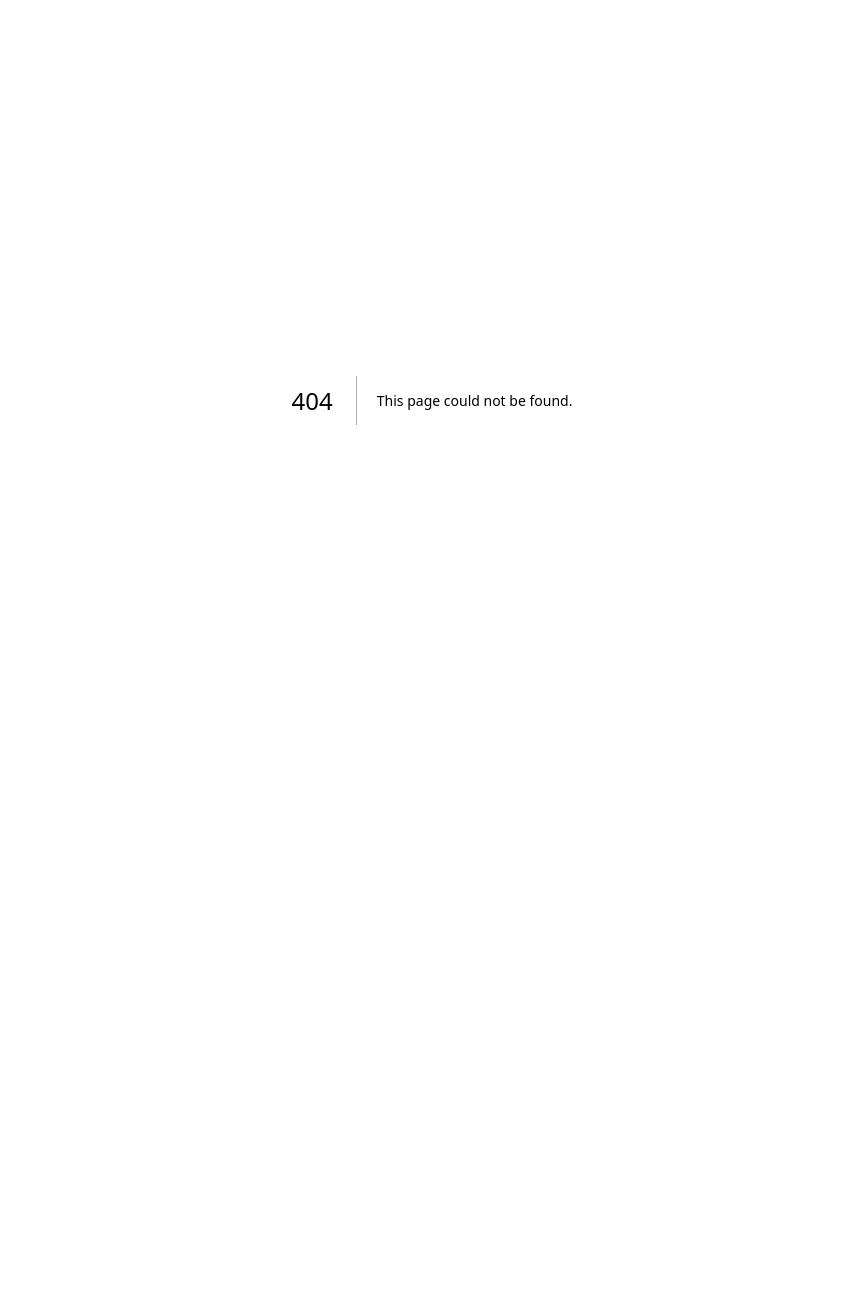
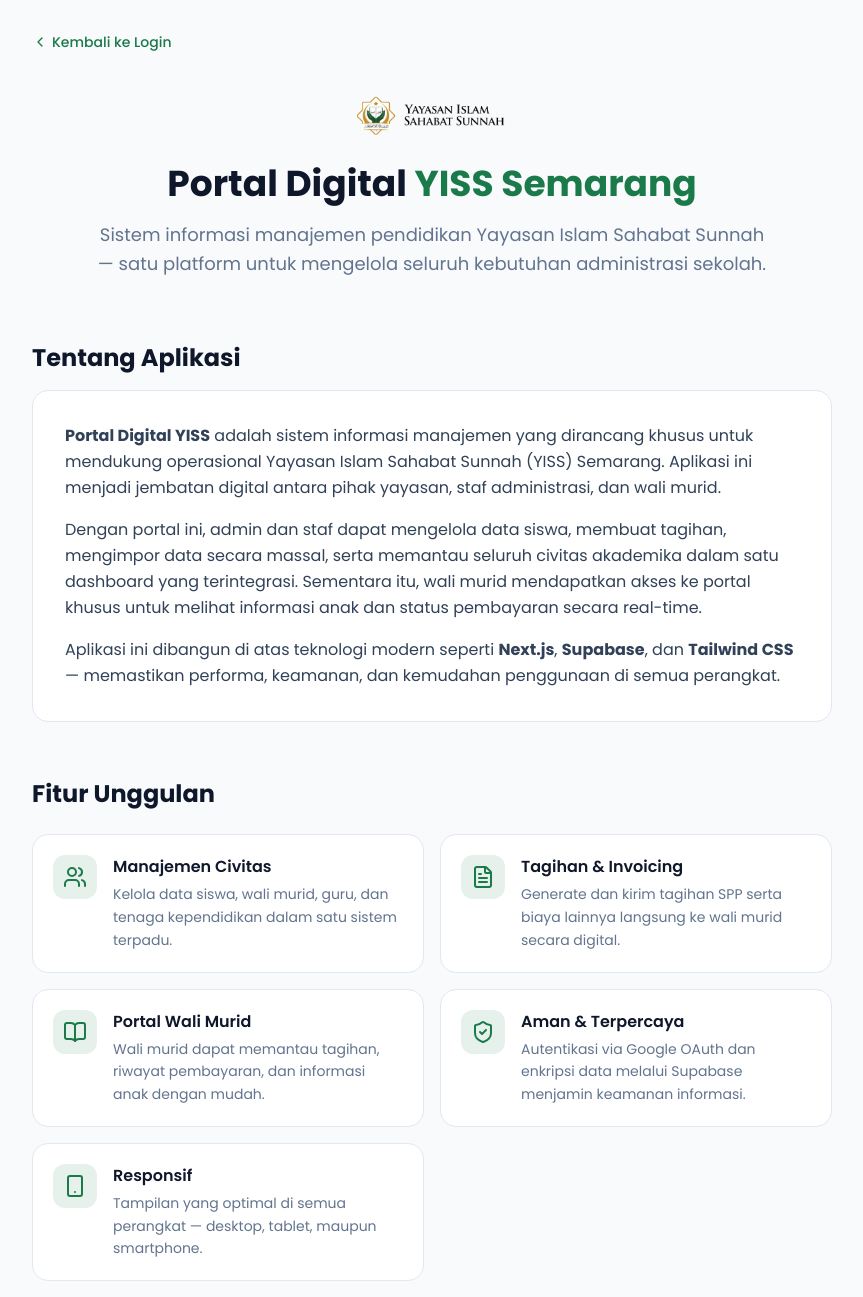
Before and after one commit to amysidra/newadminyiss, a Next.js app: page /about in a window 1280 px wide. Before the commit this address had no page. Shown: the top 1297 px of the page, without its empty margins (208-1071 px from the left). Before the commit the page ends 800 px from the top, so only its background shows below. Built offline with nearby package versions, Linux system fonts and the light colour scheme.

Commit message:
feat: add About page, initial student management dashboard, and landing page structure

```diff
--- /dev/null
+++ b/app/about/page.tsx
@@ -0,0 +1,177 @@
+"use client";
+
+import React from "react";
+import Link from "next/link";
+import Image from "next/image";
+import { ChevronLeft, BookOpen, Users, FileText, ShieldCheck, Smartphone } from "lucide-react";
+
+const features = [
+  {
+    icon: <Users className="w-6 h-6" />,
+    title: "Manajemen Civitas",
+    desc: "Kelola data siswa, wali murid, guru, dan tenaga kependidikan dalam satu sistem terpadu.",
+  },
+  {
+    icon: <FileText className="w-6 h-6" />,
+    title: "Tagihan & Invoicing",
+    desc: "Generate dan kirim tagihan SPP serta biaya lainnya langsung ke wali murid secara digital.",
+  },
+  {
+    icon: <BookOpen className="w-6 h-6" />,
+    title: "Portal Wali Murid",
+    desc: "Wali murid dapat memantau tagihan, riwayat pembayaran, dan informasi anak dengan mudah.",
+  },
+  {
+    icon: <ShieldCheck className="w-6 h-6" />,
+    title: "Aman & Terpercaya",
+    desc: "Autentikasi via Google OAuth dan enkripsi data melalui Supabase menjamin keamanan informasi.",
+  },
+  {
+    icon: <Smartphone className="w-6 h-6" />,
+    title: "Responsif",
+    desc: "Tampilan yang optimal di semua perangkat — desktop, tablet, maupun smartphone.",
+  },
+];
+
+export default function AboutPage() {
+  return (
+    <div className="min-h-screen bg-slate-50 dark:bg-slate-950 font-poppins text-slate-900 dark:text-slate-100">
+      {/* Header */}
+      <div className="max-w-4xl mx-auto px-6 md:px-12 py-8">
+        <Link
+          href="/"
+          className="inline-flex items-center text-sm font-medium text-[#1a7a4a] hover:underline mb-10"
+        >
+          <ChevronLeft className="w-4 h-4 mr-1" />
+          Kembali ke Login
+        </Link>
+
+        {/* Hero */}
+        <div className="text-center mb-16">
+          <div className="flex justify-center mb-6">
+            <Image
+              src="/LogoYiss.png"
+              alt="Logo YISS"
+              width={160}
+              height={64}
+              className="dark:hidden"
+              style={{ width: "160px", height: "auto", objectFit: "contain" }}
+              priority
+            />
+            <Image
+              src="/LogoYissDark.png"
+              alt="Logo YISS"
+              width={160}
+              height={64}
+              className="hidden dark:block"
+              style={{ width: "160px", height: "auto", objectFit: "contain" }}
+              priority
+            />
+          </div>
+          <h1 className="text-3xl md:text-4xl font-bold mb-4">
+            Portal Digital{" "}
+            <span className="text-[#1a7a4a]">YISS Semarang</span>
+          </h1>
+          <p className="text-slate-500 dark:text-slate-400 text-lg max-w-2xl mx-auto leading-relaxed">
+            Sistem informasi manajemen pendidikan Yayasan Islam Sahabat Sunnah —
+            satu platform untuk mengelola seluruh kebutuhan administrasi sekolah.
+          </p>
+        </div>
+
+        {/* Tentang Aplikasi */}
+        <section className="mb-14">
+          <h2 className="text-2xl font-bold mb-4">Tentang Aplikasi</h2>
+          <div className="bg-white dark:bg-slate-900 rounded-2xl border border-slate-200 dark:border-slate-800 p-6 md:p-8 text-slate-700 dark:text-slate-300 leading-relaxed space-y-4">
+            <p>
+              <strong>Portal Digital YISS</strong> adalah sistem informasi manajemen yang
+              dirancang khusus untuk mendukung operasional Yayasan Islam Sahabat Sunnah (YISS)
+              Semarang. Aplikasi ini menjadi jembatan digital antara pihak yayasan, staf
+              administrasi, dan wali murid.
+            </p>
+            <p>
+              Dengan portal ini, admin dan staf dapat mengelola data siswa, membuat tagihan,
+              mengimpor data secara massal, serta memantau seluruh civitas akademika dalam satu
+              dashboard yang terintegrasi. Sementara itu, wali murid mendapatkan akses ke portal
+              khusus untuk melihat informasi anak dan status pembayaran secara real-time.
+            </p>
+            <p>
+              Aplikasi ini dibangun di atas teknologi modern seperti{" "}
+              <strong>Next.js</strong>, <strong>Supabase</strong>, dan{" "}
+              <strong>Tailwind CSS</strong> — memastikan performa, keamanan, dan kemudahan
+              penggunaan di semua perangkat.
+            </p>
+          </div>
+        </section>
+
+        {/* Fitur Unggulan */}
+        <section className="mb-14">
+          <h2 className="text-2xl font-bold mb-6">Fitur Unggulan</h2>
+          <div className="grid grid-cols-1 sm:grid-cols-2 gap-4">
+            {features.map((f) => (
+              <div
+                key={f.title}
+                className="bg-white dark:bg-slate-900 rounded-2xl border border-slate-200 dark:border-slate-800 p-5 flex gap-4"
+              >
+                <div className="shrink-0 w-11 h-11 rounded-xl bg-[#1a7a4a]/10 text-[#1a7a4a] flex items-center justify-center">
+                  {f.icon}
+                </div>
+                <div>
+                  <h3 className="font-semibold text-slate-900 dark:text-white mb-1">
+                    {f.title}
+                  </h3>
+                  <p className="text-sm text-slate-500 dark:text-slate-400 leading-relaxed">
+                    {f.desc}
+                  </p>
+                </div>
+              </div>
+            ))}
+          </div>
+        </section>
+
+        {/* Kontak */}
+        <section className="mb-14">
+          <h2 className="text-2xl font-bold mb-4">Kontak & Informasi</h2>
+          <div className="bg-white dark:bg-slate-900 rounded-2xl border border-slate-200 dark:border-slate-800 p-6 md:p-8 text-slate-700 dark:text-slate-300 space-y-2">
+            <p className="font-bold text-slate-900 dark:text-white text-lg">
+              Yayasan Islam Sahabat Sunnah (YISS)
+            </p>
+            <p>Semarang, Jawa Tengah, Indonesia</p>
+            <p>
+              Email:{" "}
+              <a
+                href="mailto:admin@yissofficial.com"
+                className="text-[#1a7a4a] hover:underline"
+              >
+                admin@yissofficial.com
+              </a>
+            </p>
+            <p>
+              Website:{" "}
+              <a
+                href="https://yissofficial.com"
+                target="_blank"
+                rel="noopener noreferrer"
+                className="text-[#1a7a4a] hover:underline"
+              >
+                yissofficial.com
+              </a>
+            </p>
+          </div>
+        </section>
+
+        {/* Footer */}
+        <footer className="pt-8 border-t border-slate-200 dark:border-slate-800 text-center text-sm text-slate-500 space-y-3">
+          <div className="flex justify-center gap-6">
+            <Link href="/privacy" className="hover:text-[#1a7a4a] transition-colors">
+              Kebijakan Privasi
+            </Link>
+            <Link href="/terms" className="hover:text-[#1a7a4a] transition-colors">
+              Syarat Layanan
+            </Link>
+          </div>
+          <p>© {new Date().getFullYear()} Yayasan Islam Sahabat Sunnah. Semua hak dilindungi undang-undang.</p>
+        </footer>
+      </div>
+    </div>
+  );
+}
--- a/app/dashboard/students/page.tsx
+++ b/app/dashboard/students/page.tsx
@@ -56,6 +56,7 @@
   const [guardians, setGuardians] = useState<Guardian[]>([]);
   const [isSubmitting, setIsSubmitting] = useState(false);
   const [userId, setUserId] = useState<string | null>(null);
+  const [guardianSearch, setGuardianSearch] = useState("");
   const [newStudent, setNewStudent] = useState<Partial<Student>>({
     status: "Aktif",
     unit: "SMA",
@@ -133,6 +134,7 @@
       }
 
       setIsAddModalOpen(false);
+      setGuardianSearch("");
       setNewStudent({
         status: "Aktif",
         unit: "SMA",
@@ -407,18 +409,27 @@
 
                   <div className="space-y-1.5">
                     <label className="text-sm font-bold text-slate-700 dark:text-slate-300">Wali Murid / Orang Tua</label>
-                    <select
+                    <input
+                      type="text"
+                      list="guardian-list"
+                      placeholder="Ketik nama wali murid..."
                       className={inputClass}
-                      value={newStudent.guardian_id}
-                      onChange={(e) => setNewStudent({ ...newStudent, guardian_id: e.target.value })}
-                    >
+                      value={guardianSearch}
+                      onChange={(e) => {
+                        const val = e.target.value;
+                        setGuardianSearch(val);
+                        const matched = guardians.find(
+                          (g) => `${g.users?.first_name ?? ""} ${g.users?.last_name ?? ""}`.trim() === val
+                        );
+                        setNewStudent({ ...newStudent, guardian_id: matched?.id ?? "" });
+                      }}
+                    />
+                    <datalist id="guardian-list">
                       <option value="">-- Tidak ada --</option>
                       {guardians.map((g) => (
-                        <option key={g.id} value={g.id}>
-                          {`${g.users?.first_name ?? ""} ${g.users?.last_name ?? ""}`.trim()}
-                        </option>
+                        <option key={g.id} value={`${g.users?.first_name ?? ""} ${g.users?.last_name ?? ""}`.trim()} />
                       ))}
-                    </select>
+                    </datalist>
                   </div>
 
                   <div className="space-y-1.5">
--- a/app/page.tsx
+++ b/app/page.tsx
@@ -257,6 +257,10 @@
             <a href="/terms" className="legal-link">
               Terms of Service
             </a>
+            <span className="legal-dot">•</span>
+            <a href="/about" className="legal-link">
+              About
+            </a>
           </div>
         </div>
 
```
